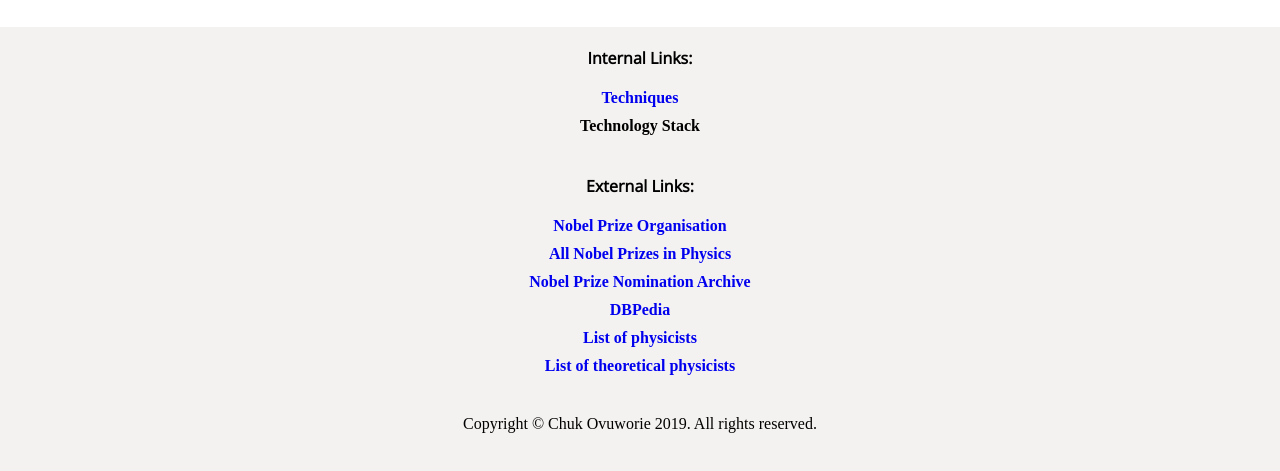
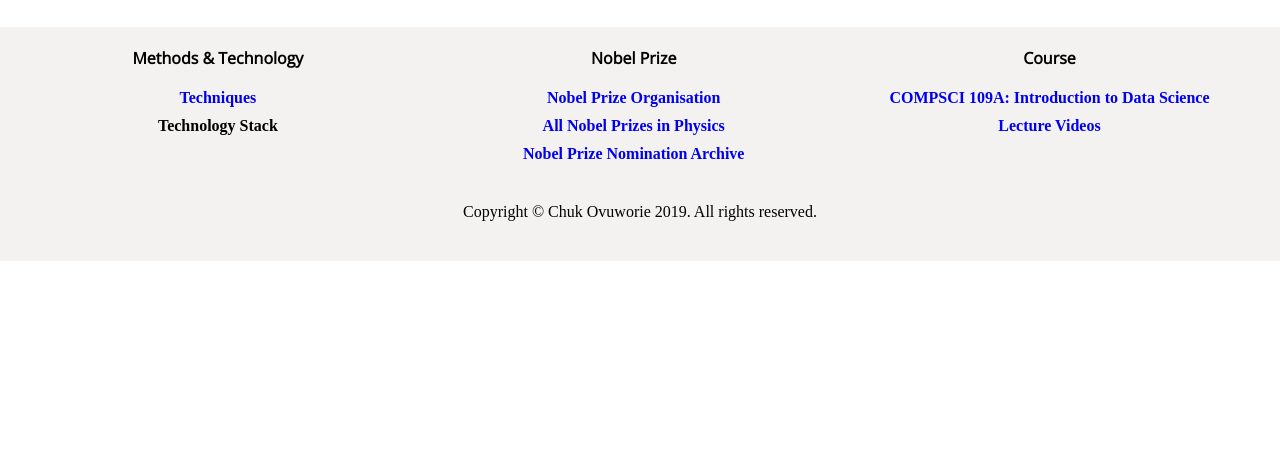
Before and after one commit to covuworie/nobel-physics-prizes, a plain HTML site: page website/index.html in a window 1280 px wide. Shown: the part 6837-7308 px from the top of the page. After the commit the page ends 7098 px from the top, so only its background shows below. Drawn offline with nearby package versions, Linux system fonts and the light colour scheme.

Commit message:
Closes #136. Style footer on desktop.

```diff
--- a/website/javascript/footer.js
+++ b/website/javascript/footer.js
@@ -1,20 +1,28 @@
 document.write('\
     <footer>\
-    <nav>\
-        <h4>Internal Links:<\h4>\
+    <nav class="footer-nav">\
+        <div class="footer-section">\
+            <h4>Methods & Technology<\h4>\
             <ul>\
                 <li><a href="techniques.html">Techniques</a></li>\
                 <li><a href"technology-stack.html">Technology Stack</a></li>\
             </ul>\
-        <h4>External Links:<\h4>\
+        </div>\
+        <div class="footer-section">\
+            <h4>Nobel Prize<\h4>\
             <ul>\
                 <li><a href="https://www.nobelprize.org/" target="_blank">Nobel Prize Organisation</a></li>\
                 <li><a href="https://www.nobelprize.org/prizes/lists/all-nobel-prizes-in-physics" target="_blank">All Nobel Prizes in Physics</a></li>\
                 <li><a href="https://www.nobelprize.org/nomination/redirector/?redir=archive/" target="_blank">Nobel Prize Nomination Archive</a></li>\
-            <li><a href="https://wiki.dbpedia.org" target="_blank">DBPedia</a></li>\
-            <li><a href="https://en.wikipedia.org/wiki/List_of_physicists" target="_blank">List of physicists</a></li>\
-            <li><a href="https://en.wikipedia.org/wiki/List_of_theoretical_physicists" target="_blank">List of theoretical physicists</a></li>\
             </ul>\
+        </div>\
+        <div class="footer-section">\
+            <h4>Course<\h4>\
+            <ul>\
+                <li><a href="https://github.com/covuworie/a-2017" target="_blank">COMPSCI 109A: Introduction to Data Science</a></li>\
+                <li><a href="https://matterhorn.dce.harvard.edu/engage/ui/index.html#/2016/01/14328" target="_blank">Lecture Videos</a></li>\
+            </ul>\
+        </div>\
     </nav>\
     <p>Copyright © Chuk Ovuworie 2019. All rights reserved.</p>\
     </footer>\
--- a/website/style.css
+++ b/website/style.css
@@ -186,12 +186,17 @@ figure img {
     padding: 20px 10px;
 }
 
-.footer ul {
+.footer-nav {
+    display: flex;
+    flex-direction: column;
+}
+
+.footer-nav ul {
     list-style: none;
     padding-bottom: 10px;
 }
 
-.footer li {
+.footer-nav li {
     padding-bottom: 10px;
 }
 
@@ -221,4 +226,12 @@ figure img {
         flex-direction: row;
         justify-content: center;
     }
+
+    .footer-nav {
+        flex-direction: row;
+    }
+
+    .footer-section {
+        width: 33%;
+    }
 }
```
Lines whose indentation alone changed are shown as unchanged.
